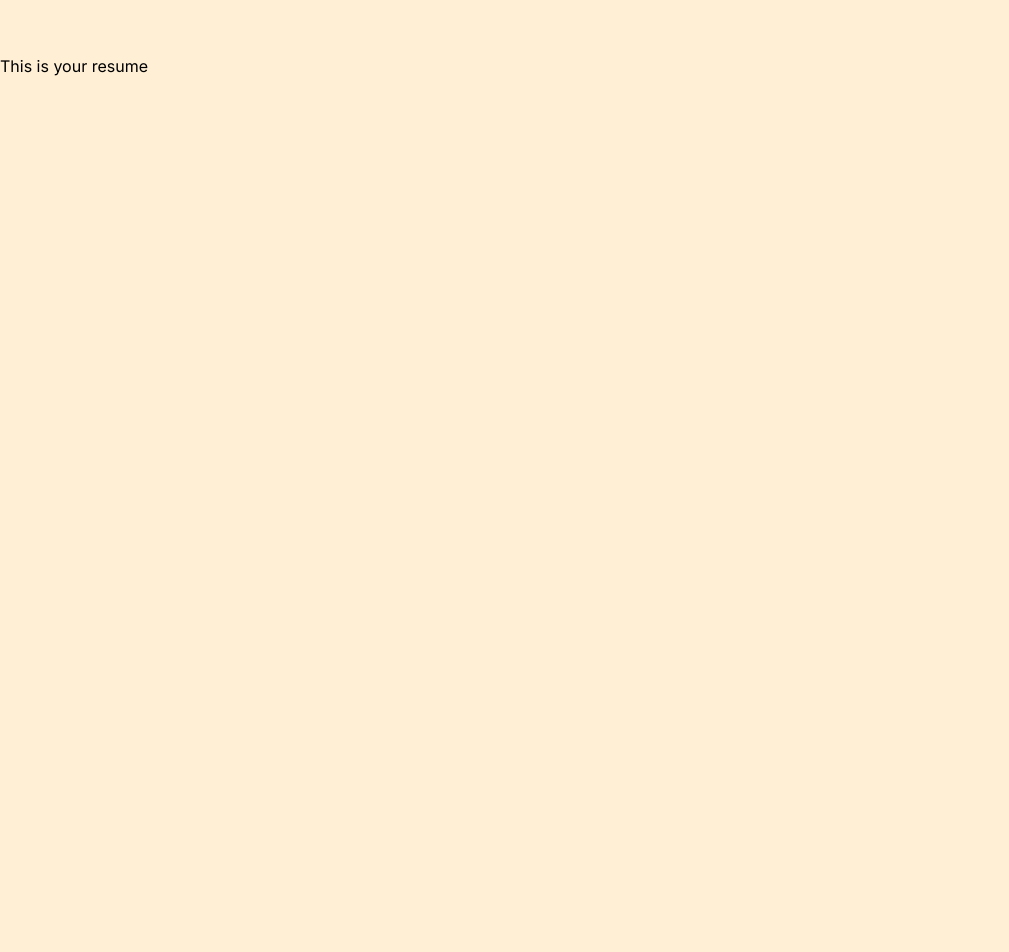
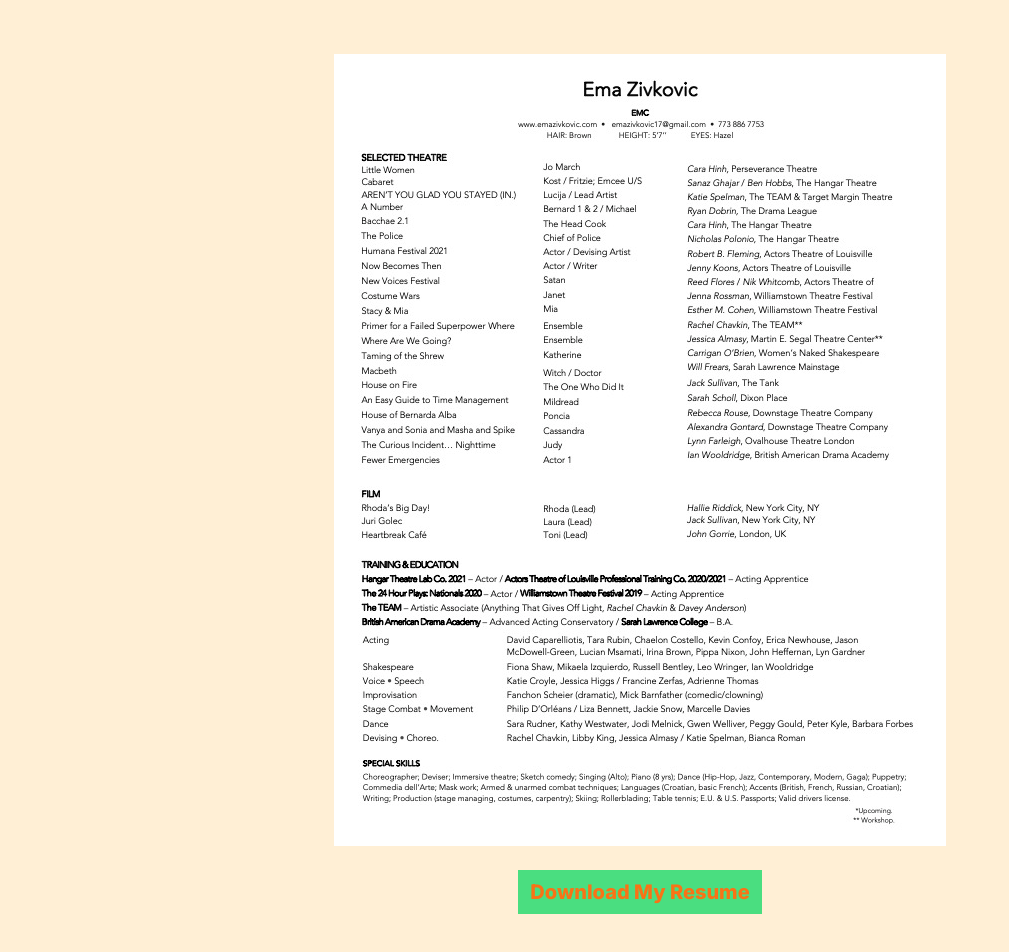
Before and after one commit to drew-anello/ema-z, a Next.js app: page /resume in a window 1280 px wide. Shown: the part 66-1018 px from the top of the page, without its empty margins (0-1009 px from the left). Before the commit the page ends 800 px from the top, so only its background shows below. Built offline with nearby package versions, Linux system fonts and the light colour scheme.

Commit message:
adds styling to resume

```diff
--- a/src/app/resume/page.tsx
+++ b/src/app/resume/page.tsx
@@ -1,10 +1,20 @@
+
+import Image from "next/image"
+import emaresume from "../../../public/assets/website/emaresume.jpg"
+
 function page() {
     return (
-        <main className="mb-10">
-            <div className="mt-20">
-                This is your resume
-            </div>
-        </main>
+        <div className="mt-20 mb-10">
+
+            <Image src={emaresume}
+                alt="Ema's Resume" />
+            <br></br>
+            <div className="flex ">
+                <div className="justify-center border-8 border-green-400">
+                    <a className="text-xl font-extrabold text-orange-500 bg-green-400 border-4 border-green-400" href="./emaResume.pdf" download="Ema's Resume">Download My Resume</a>
+                </div>
+            </div >
+        </div >
     )
 }
 
```
Also changed, not shown: public/assets/website/emaresume.jpg (added), 1 other file (tests, documents, lock files or other folders).
